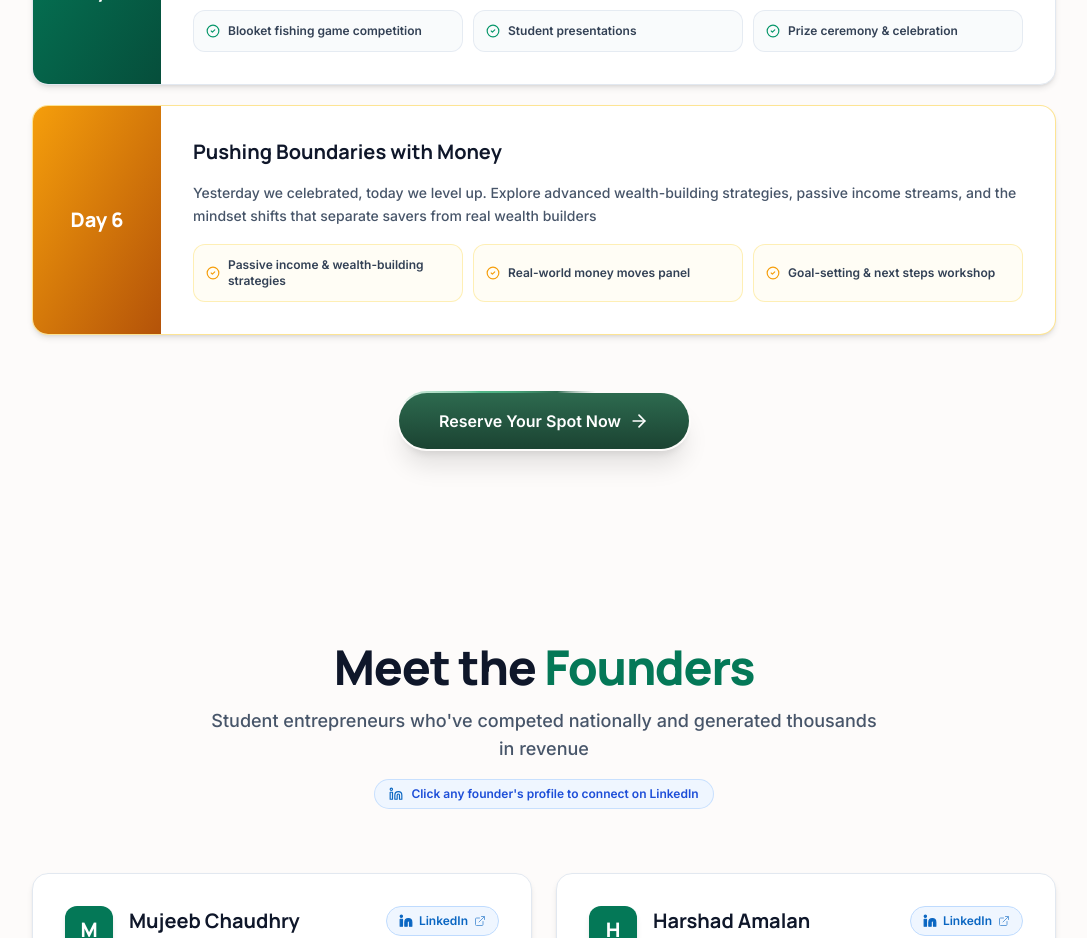
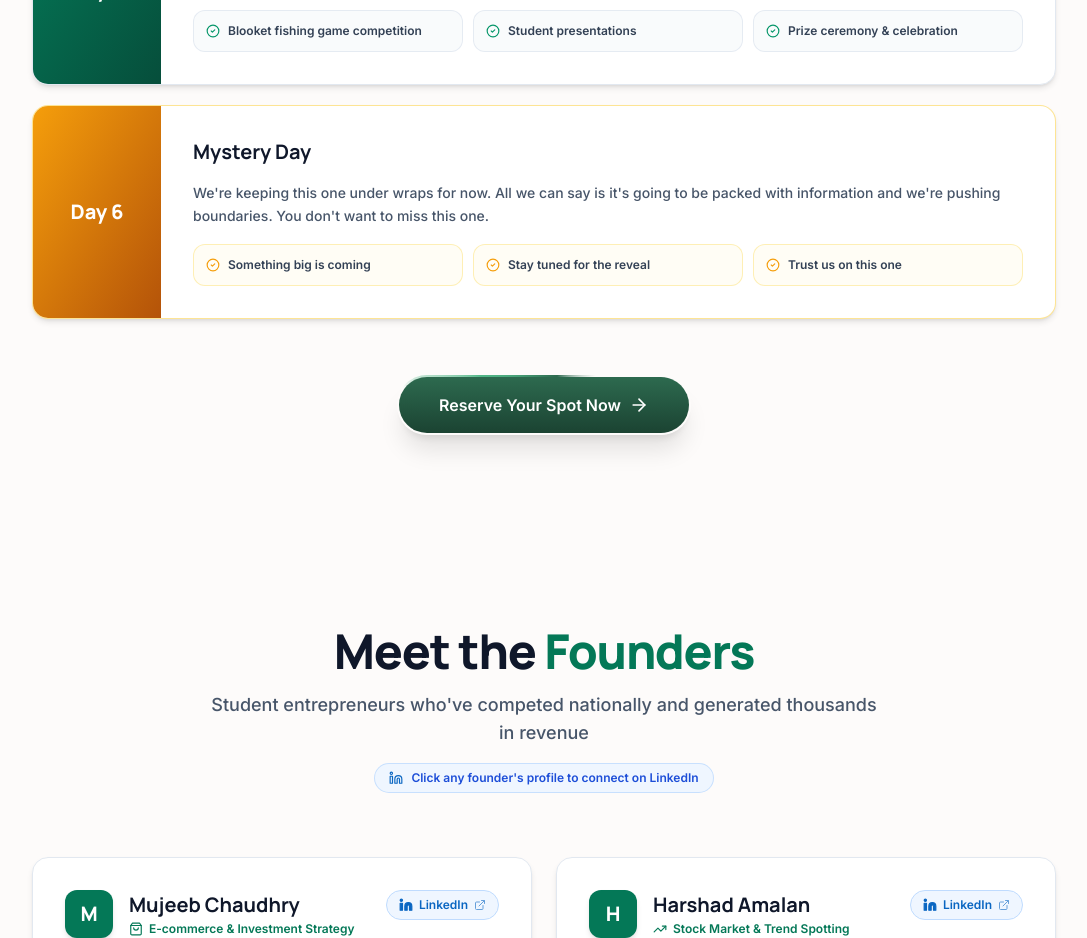
Before and after one commit to muj3b/spendora-workshop-6bc9591d, a React (Vite) app: page / in a window 1280 px wide. Shown: the part 4560-5498 px from the top of the page, without its empty margins (96-1183 px from the left). Built offline with nearby package versions, Linux system fonts and the light colour scheme.

Commit message:
Day 6 is now Mystery Day

```diff
--- a/src/components/WorkshopSchedule.tsx
+++ b/src/components/WorkshopSchedule.tsx
@@ -7,7 +7,7 @@ const WorkshopSchedule = () => {
     { day: "Day 3", title: "Online Business & Marketing", description: "Learn online advertising, business setup strategies, and brainstorm your own business ideas in breakout sessions", activities: ["Successful business strategy videos", "Dropshipping & TikTok Shop basics", "Business idea brainstorming"] },
     { day: "Day 4", title: "How Money Works & Crypto", description: "Interactive demonstrations on taxes, saving vs investing strategies, crypto basics, and hustling opportunities", activities: ["Tax basics demonstration", "Spend vs. Invest case studies", "Crypto fundamentals & side hustles"] },
     { day: "Day 5", title: "Final Competition & Celebration", description: "Apply everything you've learned in fun competitions, presentations, and celebrate with prizes and refreshments!", activities: ["Blooket fishing game competition", "Student presentations", "Prize ceremony & celebration"] },
-    { day: "Day 6", title: "Pushing Boundaries with Money", description: "Yesterday we celebrated, today we level up. Explore advanced wealth-building strategies, passive income streams, and the mindset shifts that separate savers from real wealth builders", activities: ["Passive income & wealth-building strategies", "Real-world money moves panel", "Goal-setting & next steps workshop"], golden: true },
+    { day: "Day 6", title: "Mystery Day", description: "We're keeping this one under wraps for now. All we can say is it's going to be packed with information and we're pushing boundaries. You don't want to miss this one.", activities: ["Something big is coming", "Stay tuned for the reveal", "Trust us on this one"], golden: true },
   ];
 
   return (
```
